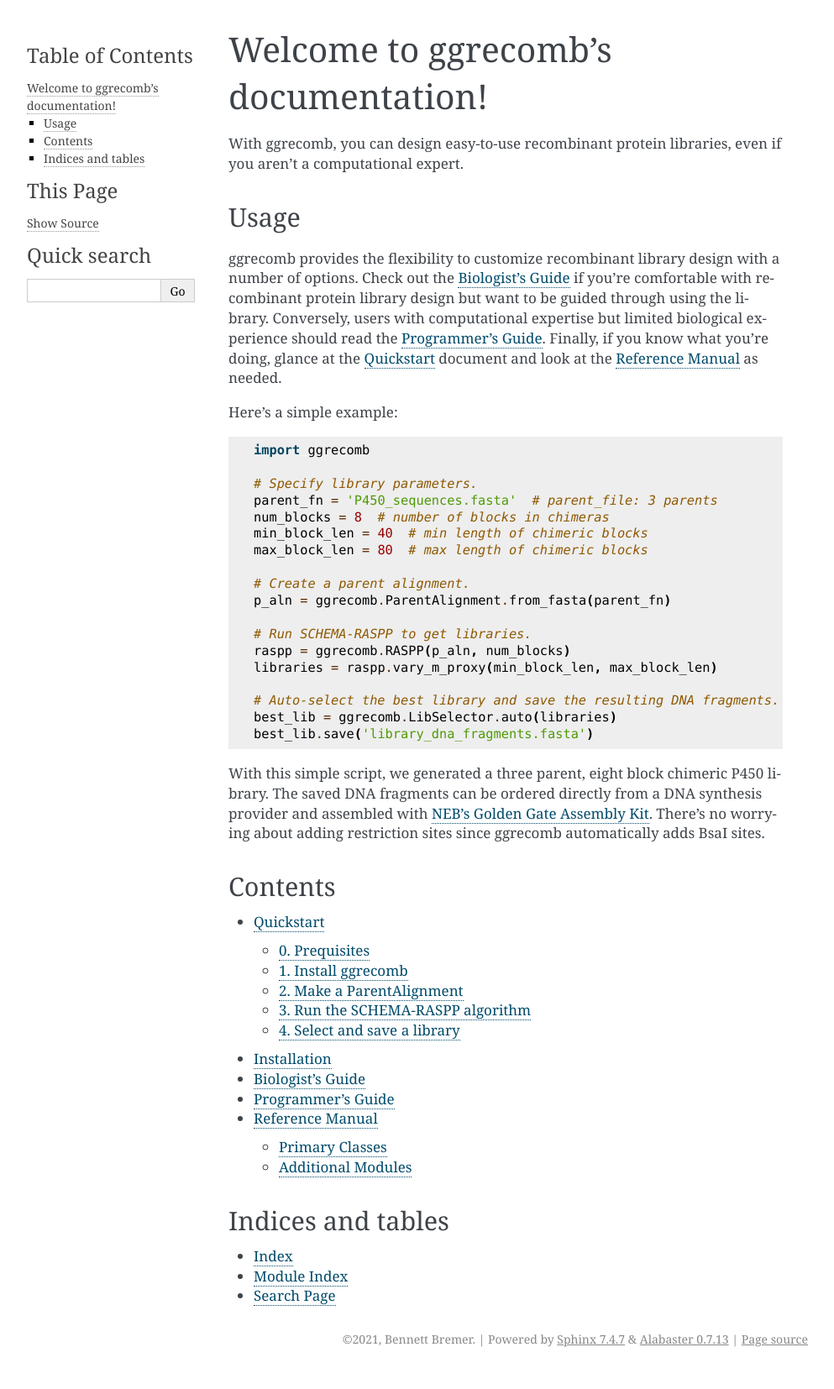
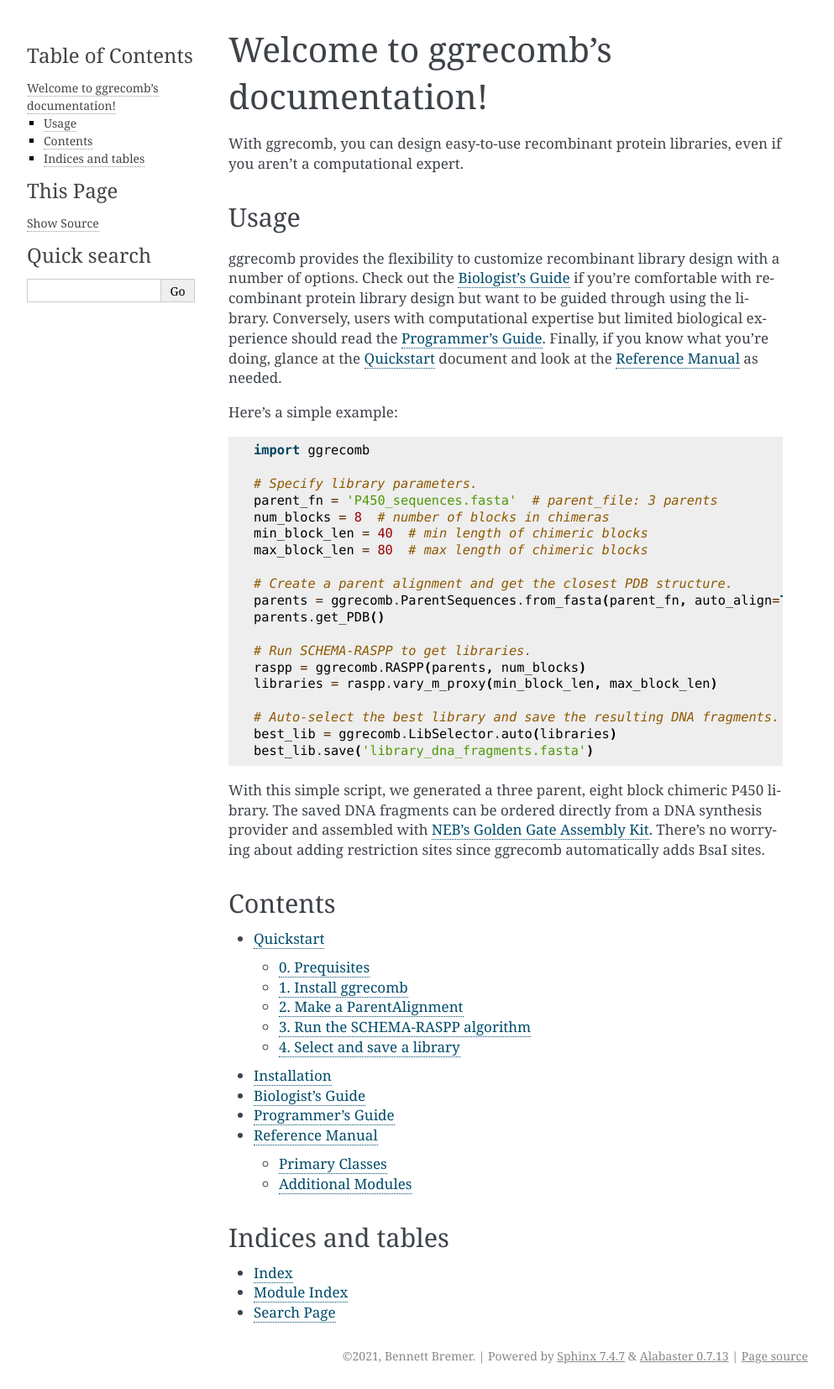
Before and after one commit to RomeroLab/schemarecomb, a Sphinx documentation site: the page built from doc/source/index.rst, in a window 1280 px wide. Shown: the whole page at 84% size, without its empty margins (148-1141 px from the left). Built offline with Sphinx 7.4.7, drawn with Linux system fonts in a browser that asks for light colours.

```diff
--- a/doc/source/index.rst
+++ b/doc/source/index.rst
@@ -24,11 +24,12 @@ Here's a simple example::
   min_block_len = 40  # min length of chimeric blocks
   max_block_len = 80  # max length of chimeric blocks
 
-  # Create a parent alignment.
-  p_aln = ggrecomb.ParentAlignment.from_fasta(parent_fn)
+  # Create a parent alignment and get the closest PDB structure.
+  parents = ggrecomb.ParentSequences.from_fasta(parent_fn, auto_align=True)
+  parents.get_PDB()
 
   # Run SCHEMA-RASPP to get libraries.
-  raspp = ggrecomb.RASPP(p_aln, num_blocks)
+  raspp = ggrecomb.RASPP(parents, num_blocks)
   libraries = raspp.vary_m_proxy(min_block_len, max_block_len)
 
   # Auto-select the best library and save the resulting DNA fragments.
```
Also changed, not shown: README.md (deleted, +0 -10 lines), README.rst (added, +46 -0 lines).
